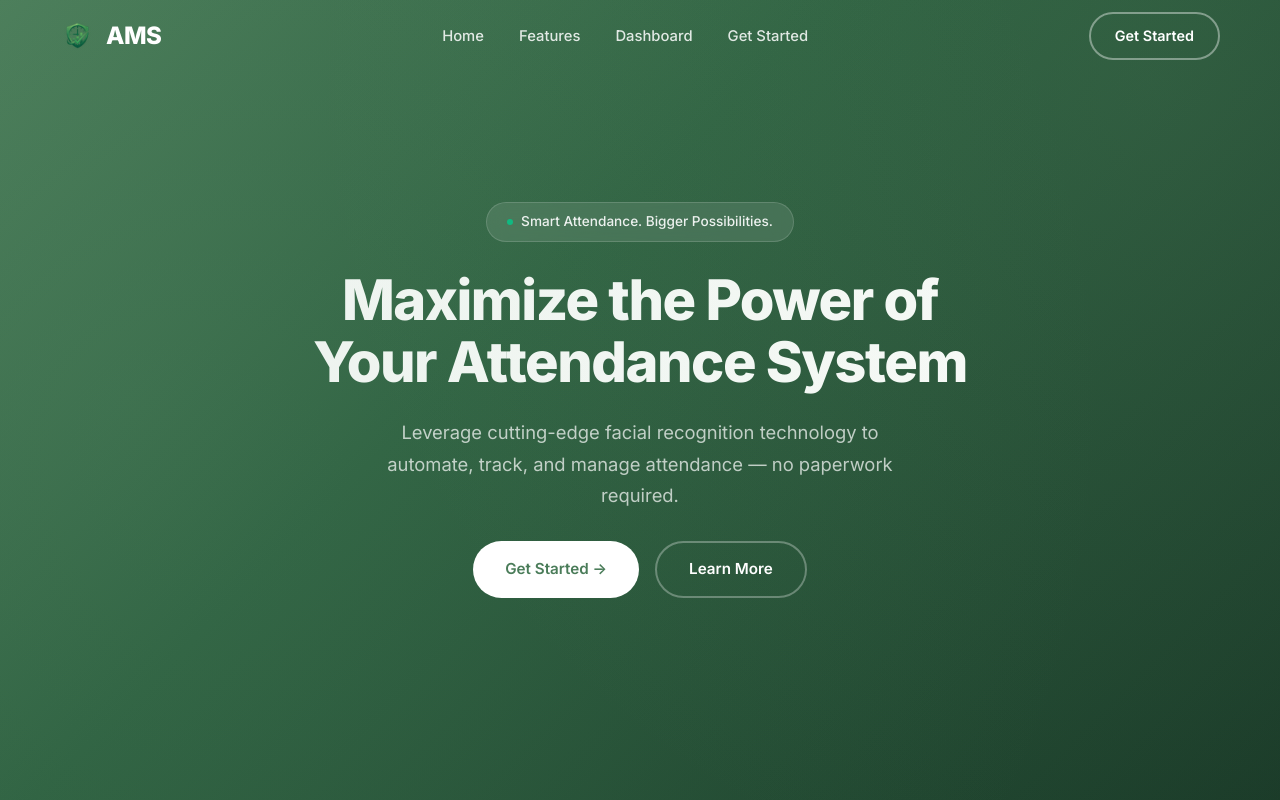
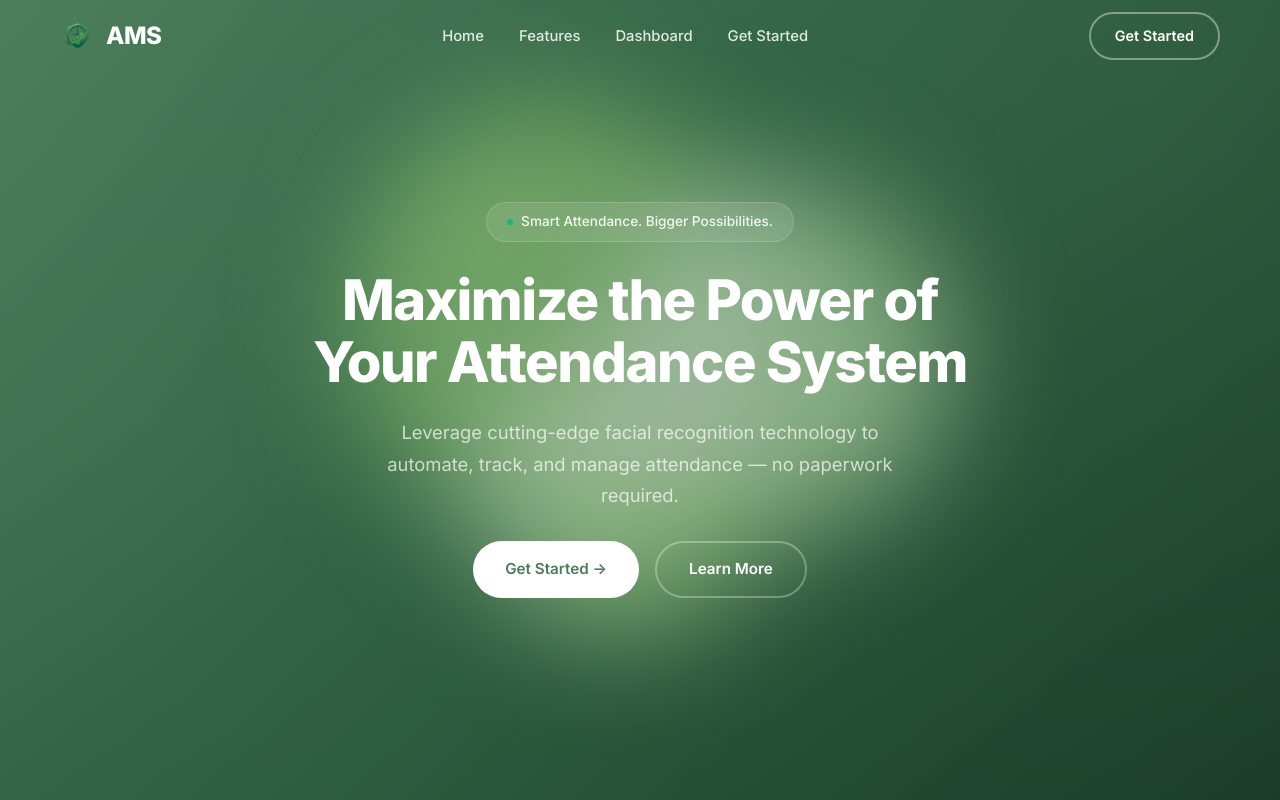
Before and after one commit to Atashaaaaaaaa/ATTENDANCE-MONITORING-WITH-QRCODE-1, a Next.js app in the folder ams-app/: page / in a window 1280 px wide. Shown: the top 800 px of the page. Built offline with nearby package versions, Linux system fonts and the light colour scheme; no server answers.

Commit message:
feat: add vibrant organic blob background to homepage hero section

```diff
--- a/ams-app/src/app/globals.css
+++ b/ams-app/src/app/globals.css
@@ -483,6 +483,8 @@ img {
   justify-content: center;
   text-align: center;
   padding: 80px 60px 40px;
+  position: relative;
+  z-index: 2;
 }
 
 .hero::before {
@@ -495,6 +497,161 @@ img {
   background: radial-gradient(circle at 30% 50%, rgba(107, 158, 120, 0.15) 0%, transparent 50%),
     radial-gradient(circle at 70% 30%, rgba(143, 188, 143, 0.1) 0%, transparent 40%);
   pointer-events: none;
+  z-index: 0;
+}
+
+/* ---- Organic Blob Animation Container ---- */
+.hero-blob-container {
+  position: absolute;
+  top: 50%;
+  left: 50%;
+  transform: translate(-50%, -55%);
+  width: 700px;
+  height: 700px;
+  z-index: 1;
+  pointer-events: none;
+  filter: blur(60px);
+  opacity: 0.55;
+}
+
+.hero-blob {
+  position: absolute;
+  border-radius: 50%;
+  mix-blend-mode: screen;
+  animation-timing-function: ease-in-out;
+  animation-iteration-count: infinite;
+  animation-direction: alternate;
+}
+
+/* Blob 1 — Pastel Green (#BAED91) + Pistachio (#93C572) */
+.hero-blob-1 {
+  width: 420px;
+  height: 420px;
+  top: 10%;
+  left: 10%;
+  background: linear-gradient(135deg, #BAED91 0%, #93C572 50%, #D0F0C0 100%);
+  animation: blobMorph1 6s ease-in-out infinite alternate, blobDrift1 14s ease-in-out infinite;
+}
+
+/* Blob 2 — Pistachio (#93C572) + Tea Green (#D0F0C0) */
+.hero-blob-2 {
+  width: 350px;
+  height: 350px;
+  top: 25%;
+  right: 5%;
+  background: linear-gradient(225deg, #93C572 0%, #D0F0C0 40%, #BAED91 100%);
+  animation: blobMorph2 7s ease-in-out infinite alternate, blobDrift2 16s ease-in-out infinite;
+}
+
+/* Blob 3 — Tea Green (#D0F0C0) + Pastel Green (#BAED91) */
+.hero-blob-3 {
+  width: 300px;
+  height: 300px;
+  bottom: 10%;
+  left: 30%;
+  background: linear-gradient(45deg, #D0F0C0 0%, #BAED91 50%, #93C572 100%);
+  animation: blobMorph3 5s ease-in-out infinite alternate, blobDrift3 12s ease-in-out infinite;
+}
+
+/* ---- Blob Morphing Keyframes ---- */
+@keyframes blobMorph1 {
+  0% {
+    border-radius: 42% 58% 62% 38% / 45% 55% 45% 55%;
+    transform: rotate(0deg) scale(1);
+  }
+  25% {
+    border-radius: 55% 45% 38% 62% / 52% 48% 52% 48%;
+  }
+  50% {
+    border-radius: 38% 62% 55% 45% / 58% 42% 58% 42%;
+    transform: rotate(60deg) scale(1.08);
+  }
+  75% {
+    border-radius: 62% 38% 45% 55% / 42% 58% 42% 58%;
+  }
+  100% {
+    border-radius: 48% 52% 58% 42% / 55% 45% 55% 45%;
+    transform: rotate(120deg) scale(1);
+  }
+}
+
+@keyframes blobMorph2 {
+  0% {
+    border-radius: 58% 42% 45% 55% / 38% 62% 38% 62%;
+    transform: rotate(0deg) scale(1);
+  }
+  33% {
+    border-radius: 42% 58% 55% 45% / 62% 38% 62% 38%;
+    transform: rotate(-40deg) scale(1.05);
+  }
+  66% {
+    border-radius: 55% 45% 62% 38% / 45% 55% 45% 55%;
+  }
+  100% {
+    border-radius: 45% 55% 38% 62% / 58% 42% 58% 42%;
+    transform: rotate(-90deg) scale(1);
+  }
+}
+
+@keyframes blobMorph3 {
+  0% {
+    border-radius: 52% 48% 42% 58% / 55% 45% 55% 45%;
+    transform: rotate(0deg) scale(1);
+  }
+  50% {
+    border-radius: 38% 62% 58% 42% / 42% 58% 42% 58%;
+    transform: rotate(80deg) scale(1.1);
+  }
+  100% {
+    border-radius: 62% 38% 48% 52% / 48% 52% 48% 52%;
+    transform: rotate(160deg) scale(0.95);
+  }
+}
+
+/* ---- Blob Drifting / Floating Keyframes ---- */
+@keyframes blobDrift1 {
+  0%, 100% {
+    transform: translate(0, 0);
+  }
+  25% {
+    transform: translate(30px, -20px);
+  }
+  50% {
+    transform: translate(-20px, 25px);
+  }
+  75% {
+    transform: translate(15px, 10px);
+  }
+}
+
+@keyframes blobDrift2 {
+  0%, 100% {
+    transform: translate(0, 0);
+  }
+  25% {
+    transform: translate(-25px, 15px);
+  }
+  50% {
+    transform: translate(20px, -30px);
+  }
+  75% {
+    transform: translate(-10px, -15px);
+  }
+}
+
+@keyframes blobDrift3 {
+  0%, 100% {
+    transform: translate(0, 0);
+  }
+  25% {
+    transform: translate(20px, 20px);
+  }
+  50% {
+    transform: translate(-30px, -10px);
+  }
+  75% {
+    transform: translate(10px, -25px);
+  }
 }
 
 .hero-badge {
--- a/ams-app/src/app/page.js
+++ b/ams-app/src/app/page.js
@@ -13,6 +13,13 @@ export default function LandingPage() {
 
       {/* HERO SECTION */}
       <section className="hero" id="hero">
+        {/* Organic blob animation container */}
+        <div className="hero-blob-container">
+          <div className="hero-blob hero-blob-1"></div>
+          <div className="hero-blob hero-blob-2"></div>
+          <div className="hero-blob hero-blob-3"></div>
+        </div>
+
         <div className="hero-content">
           <div className="hero-badge">
             <span className="hero-badge-dot"></span>
@@ -35,6 +42,7 @@ export default function LandingPage() {
             </a>
           </div>
         </div>
+
 
       </section>
 
```
